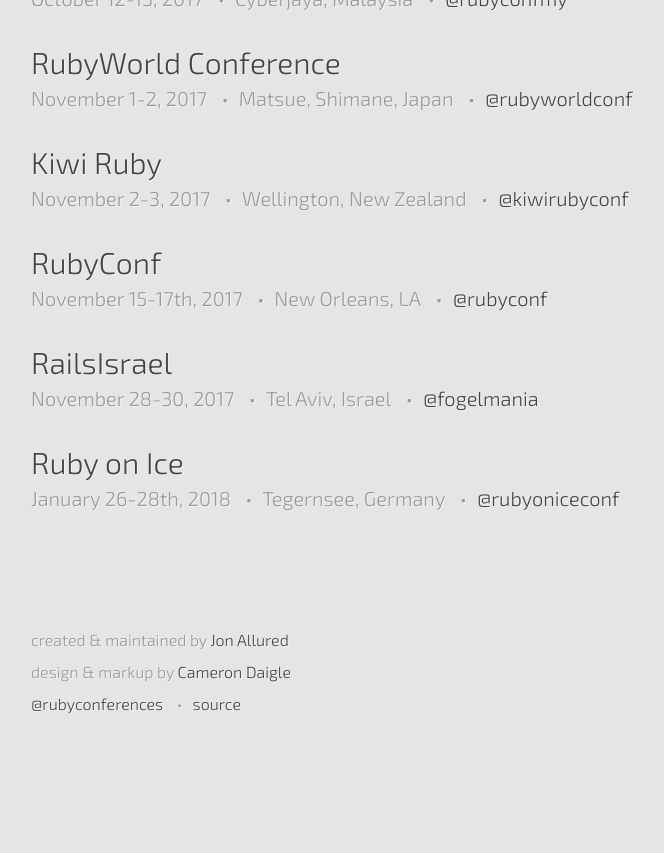
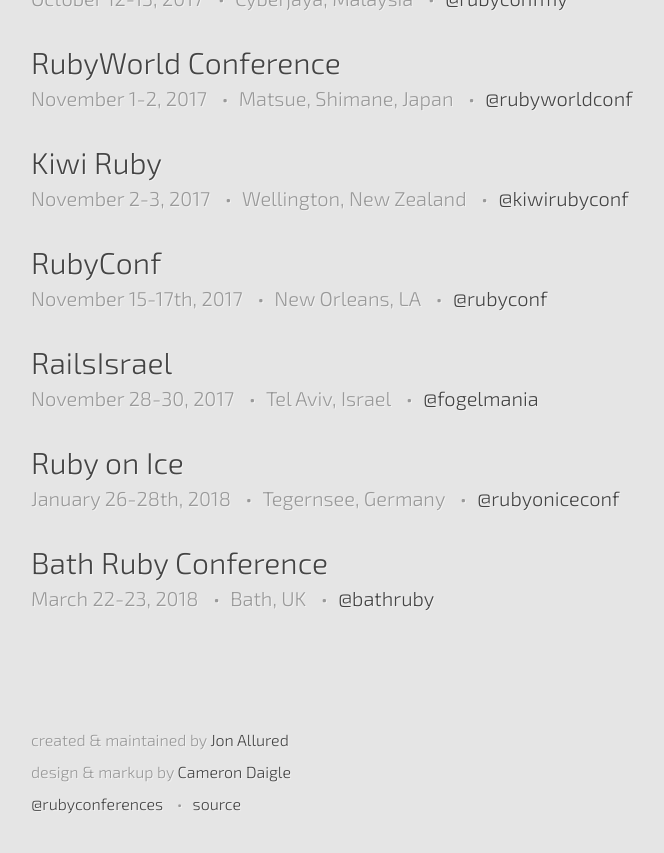
Before and after one commit to ruby-conferences/ruby-conferences.github.io, a Jekyll site: the page built from index.html, in a window 1280 px wide and 900 px high, scrolled down 1218 px. Shown: the top 853 px of the window, without its empty margins (209-873 px from the left). Built offline with Jekyll 4.4.1, drawn with Linux system fonts in a browser that asks for light colours; before the commit the page ends 2018 px from its top, so only the background shows below that.

Commit message:
Add Bath Ruby Conference 2018

```diff
--- a/_data/current.yml
+++ b/_data/current.yml
@@ -89,3 +89,9 @@
   dates: "January 26-28th, 2018"
   url: https://rubyonice.com/
   twitter: rubyoniceconf
+
+- name: Bath Ruby Conference
+  location: Bath, UK
+  dates: "March 22-23, 2018"
+  url: http://2018.bathruby.uk
+  twitter: bathruby
```
